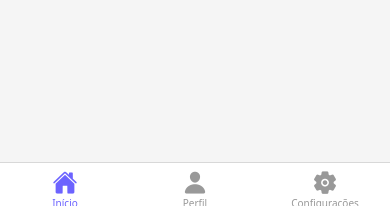
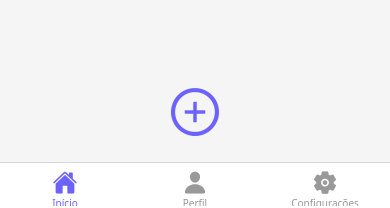
Before and after one commit to IgorSabadini0/navigateMobile, a React Native app: screen /Main in a window 390 px wide. Shown: the part 633-841 px from the top of the page. Built offline with nearby package versions, Linux system fonts and the light colour scheme.

Commit message:
feat: enhance HomeScreen layout

```diff
--- a/package.json
+++ b/package.json
@@ -7,7 +7,7 @@
     "@react-navigation/bottom-tabs": "^7.18.14",
     "@react-navigation/native": "^7.3.14",
     "@react-navigation/native-stack": "^7.18.6",
-    "expo": "~57.0.10",
+    "expo": "^57.0.10",
     "expo-status-bar": "~57.0.1",
     "react": "19.2.3",
     "react-native": "0.86.2",
--- a/src/data.ts
+++ b/src/data.ts
@@ -1,4 +1,4 @@
 export const data: { id: number; nome: string; profissao: string; descricao: string }[] = [
-  { id: 1, nome: "Igor", profissao: "Marceneiro", descricao: "Bonito e gostoso" },
-  { id: 2, nome: "Marcos", profissao: "Pipoqueiro", descricao: "Alto e arrumadinho" }
+  { id: 1, nome: "Igor", profissao: "Marceneiro", descricao: "Cabelo Preto" },
+  { id: 2, nome: "Marcos", profissao: "Pipoqueiro", descricao: "Alto" }
 ];
--- a/src/screens/HomeScreen.tsx
+++ b/src/screens/HomeScreen.tsx
@@ -1,13 +1,12 @@
 import React from 'react';
 import { View, Text, TouchableOpacity, StyleSheet, FlatList } from 'react-native';
-import { Ionicons } from '@expo/vector-icons';
+import AntDesign from '@expo/vector-icons/AntDesign';
+import Ionicons from '@expo/vector-icons/Ionicons';
 import type { NativeStackScreenProps } from '@react-navigation/native-stack';
 import type { HomeStackParamList } from '../navigation/HomeStack';
-import {data} from "../data";
+import { data } from "../data";
 
 type Props = NativeStackScreenProps<HomeStackParamList, 'Home'>;
-
-
 
 export default function HomeScreen({ navigation }: Props) {
 
@@ -17,12 +16,12 @@ export default function HomeScreen({ navigation }: Props) {
         <Ionicons name="home-outline" size={64} color="#6C63FF" style={{ marginBottom: 16 }} />
         <Text style={styles.title}>Home</Text>
         <Text style={styles.subtitle}>Bem-vindo ao app!</Text>
-
+        <Text style={styles.subtitle}>Nenhuma pessoa cadastrada até o momento</Text>
         <TouchableOpacity
           style={styles.button}
           onPress={() => navigation.navigate('Details', { itemId: 42 })}
         >
-          <Text style={styles.buttonText}>Ir para Detalhes</Text>
+          <Text style={styles.buttonText}>Cadastrar uma nova pessoa</Text>
         </TouchableOpacity>
       </View>
     );
@@ -35,13 +34,14 @@ export default function HomeScreen({ navigation }: Props) {
         keyExtractor={(item) => item.id.toString()}
         renderItem={({ item }) => (
           <View>
-            {/* ✅ Redirecionamento correto passando o id do item clicado */}
+            {/* Redirecionamento enviando itemId clicado na rota "Details" */}
             <TouchableOpacity onPress={() => navigation.navigate('Details', { itemId: item.id },)}>
               <Text style={styles.titleBorder}>{item.nome}</Text>
             </TouchableOpacity>
           </View>
         )}
       />
+      <TouchableOpacity><AntDesign name="plus-circle" size={48} color="#6C63FF" style={styles.buttonAdd} /></TouchableOpacity>
     </View>
   );
 }
@@ -63,6 +63,8 @@ const styles = StyleSheet.create({
     marginTop: 20
   },
   subtitle: { fontSize: 16, color: '#666', marginBottom: 24 },
+  buttonAdd: { marginTop: 16, marginBottom: 24 },
+  text: { fontSize: 16, color: '#666', marginTop: 24, marginBottom: 18 },
   button: { backgroundColor: '#6C63FF', padding: 14, borderRadius: 8 },
   buttonText: { color: '#fff', fontWeight: 'bold', fontSize: 16 },
 });
```
Also changed, not shown: 1 other file (tests, documents, lock files or other folders).
